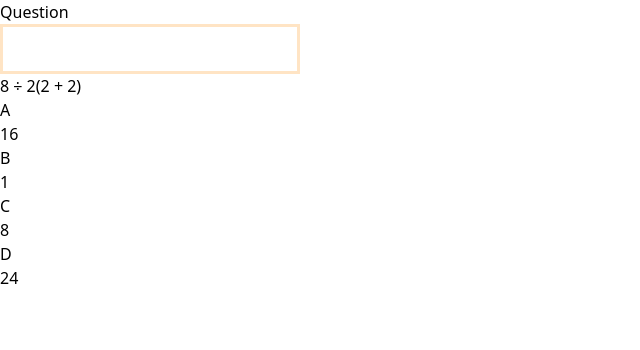
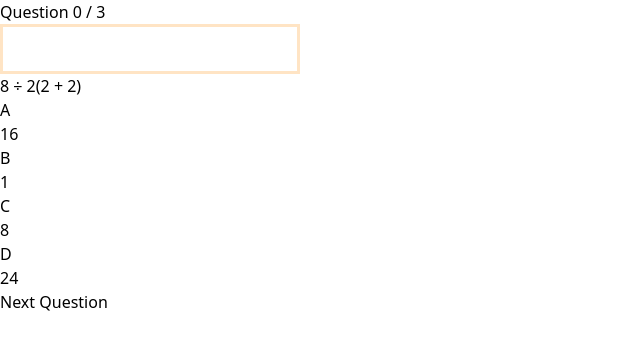
Before and after one commit to Lazzzare/QuizApp-Vue, a Vue app: page /quiz/1 in a window 1280 px wide. Shown: the top 350 px of the page, without its empty margins (0-640 px from the left). Built offline with nearby package versions, Linux system fonts and the light colour scheme; the HTML template or start-up script is replaced by a standard one.

Commit message:
Update QuizView.vue

```diff
--- a/src/views/QuizView.vue
+++ b/src/views/QuizView.vue
@@ -2,18 +2,23 @@
 import Question from "../components/Question.vue";
 import QuizHeader from "../components/QuizHeader.vue";
 import { useRoute } from "vue-router";
-import { ref } from "vue";
+import { ref, watch, computed } from "vue";
 import quizes from "../data/quizes.json";
+
 const route = useRoute();
-
 const quizId = parseInt(route.params.id);
 const quiz = quizes.find((q) => q.id === quizId);
 const currentQuestionIndex = ref(0);
+
+const questionStatus = computed(() => {
+  return `${currentQuestionIndex.value} / ${quiz.questions.length}`;
+});
 </script>
 
 <template>
   <div>
-    <QuizHeader />
+    <QuizHeader :questionStatus="questionStatus" />
     <Question :question="quiz.questions[currentQuestionIndex]" />
+    <button @click="currentQuestionIndex++">Next Question</button>
   </div>
 </template>
```
